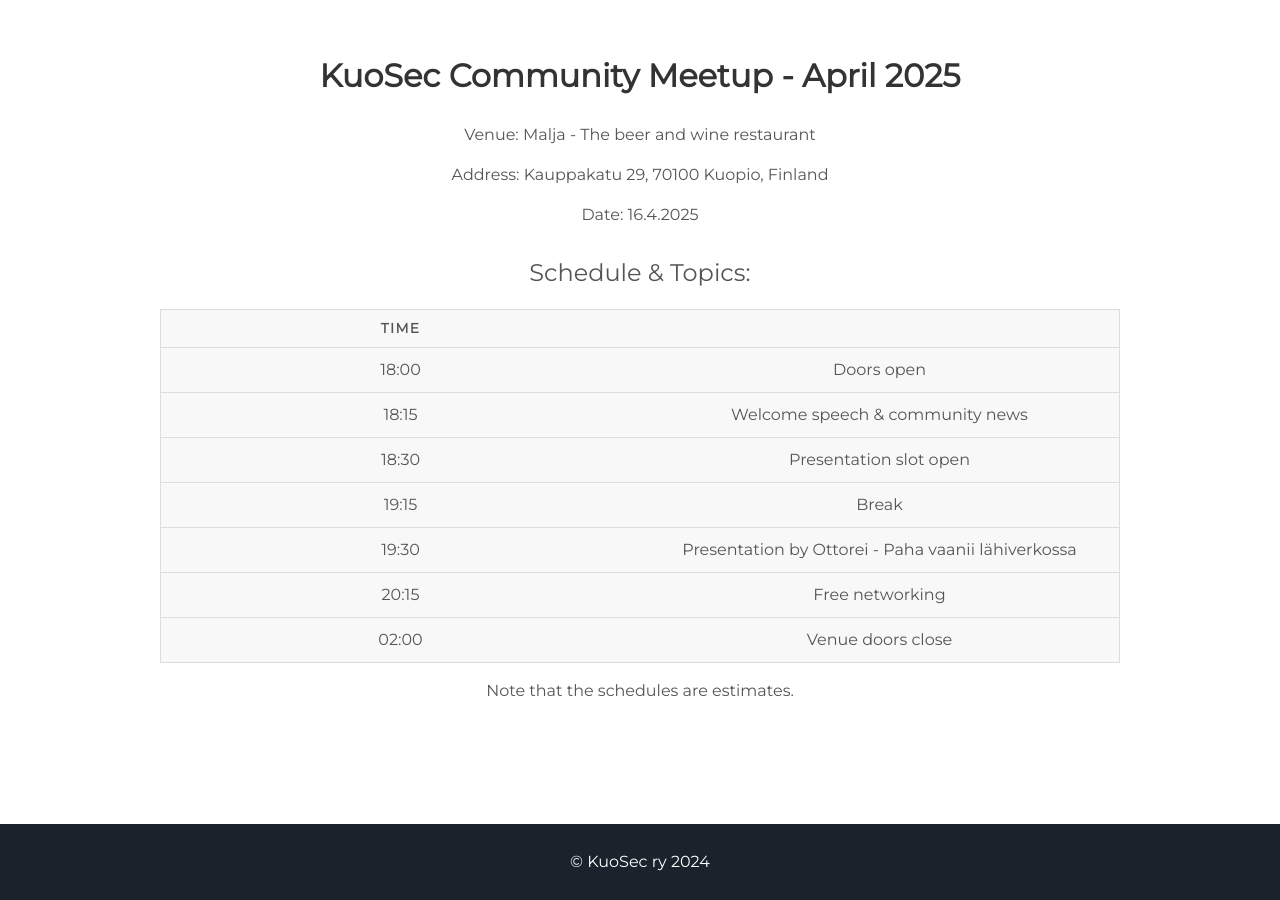
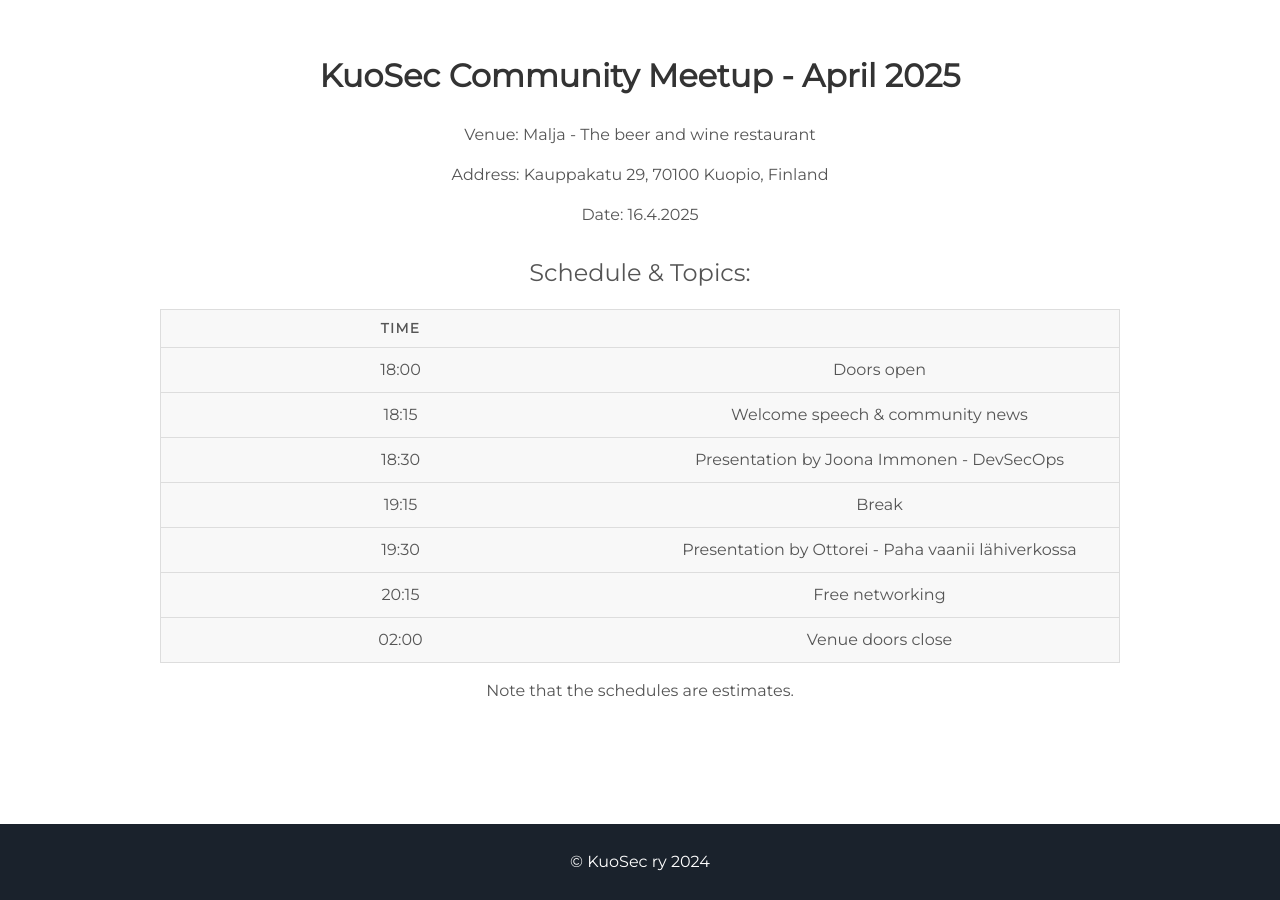
Before and after one commit to kuosec/kuosec.github.io, a Jekyll site: the page built from index.html, in a window 1280 px wide and 900 px high, scrolled down 1662 px. Built offline with Jekyll 4.4.1, drawn with Linux system fonts in a browser that asks for light colours.

Commit message:
Add second April speaker

```diff
--- a/_includes/projects.html
+++ b/_includes/projects.html
@@ -25,7 +25,7 @@
         </tr>
         <tr>
           <td scope="row">18:30</td>
-          <td>Presentation slot open</td>
+          <td>Presentation by Joona Immonen - DevSecOps</td>
         </tr>
         <tr>
           <td scope="row">19:15</td>
```
